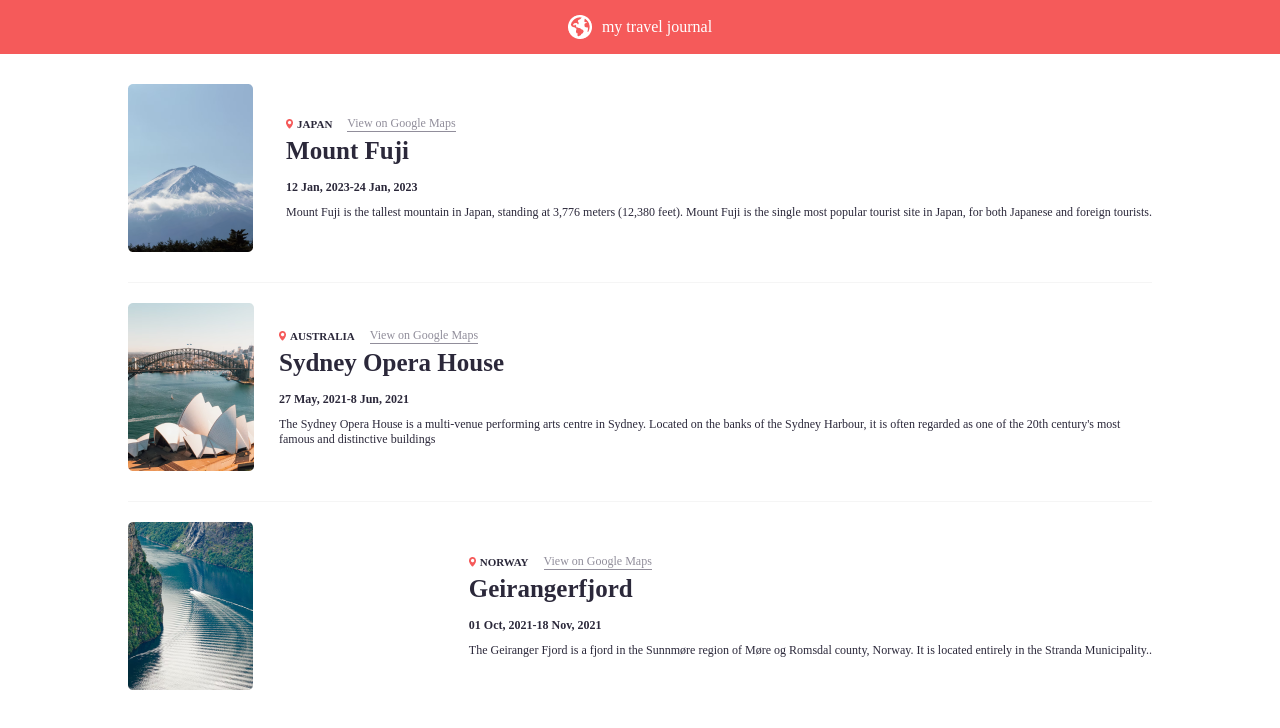
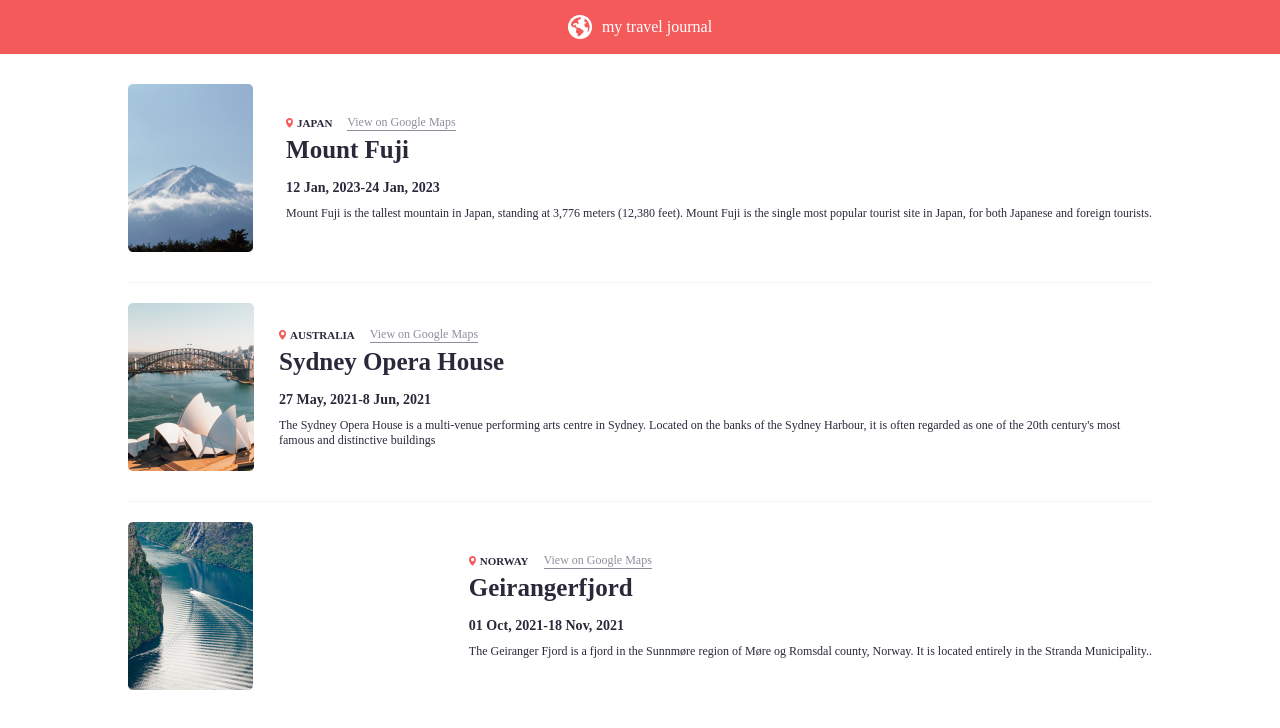
Before and after one commit to Sheriff-Oladimeji/travel-journal-website, a React (Create React App) app: page / in a window 1280 px wide. Shown: the top 728 px of the page. Built offline with nearby package versions, Linux system fonts and the light colour scheme.

Commit message:
modify card.js

```diff
--- a/src/components/card.js
+++ b/src/components/card.js
@@ -11,7 +11,7 @@ return (
 <a href={props.card.googleMapsUrl}  target="_blank" rel="noreferrer" className="card-link">View on Google Maps</a>
   </div>
   <h2  className="card-title">{props.card.title}</h2>
-  <h4 className="card-date">{props.card.startDate}-{props.card.endDate}</h4>
+  <h3 className="card-date">{props.card.startDate}-{props.card.endDate}</h3>
   <p className="card-desc">
     {props.card.description}
   </p>
```
